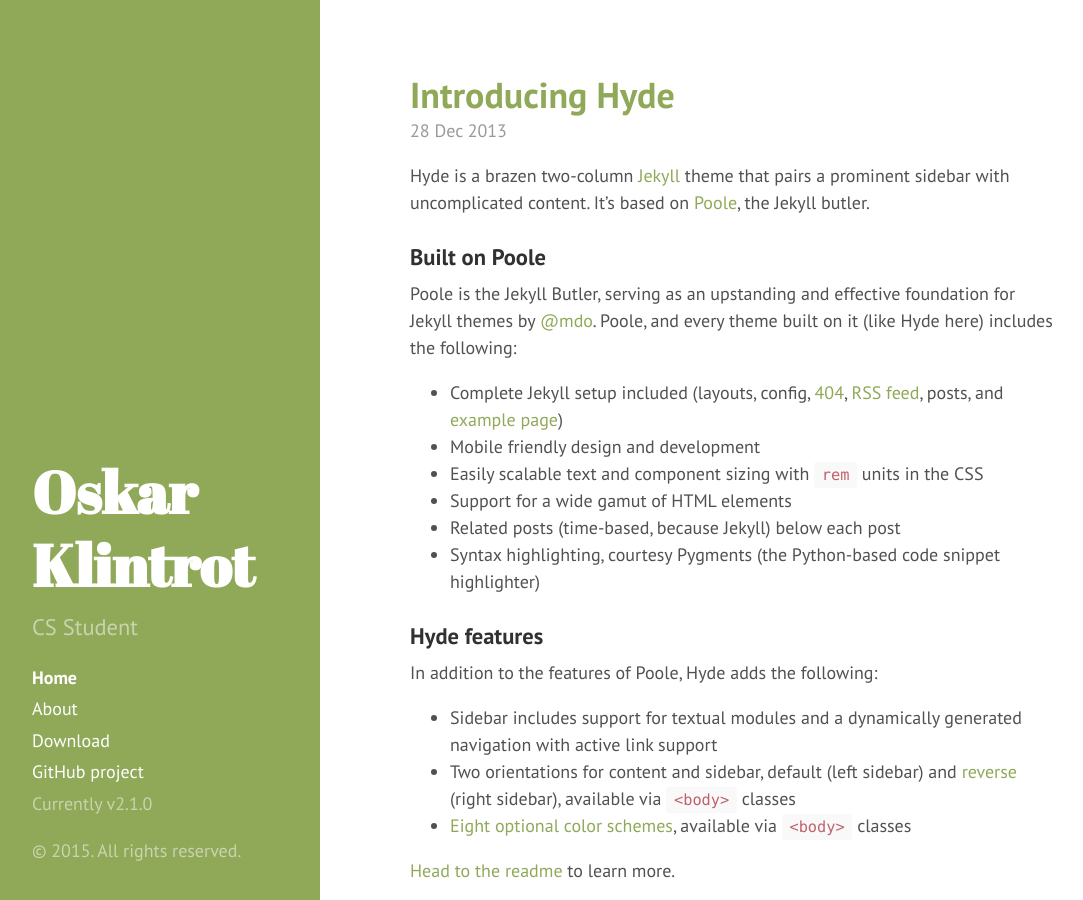
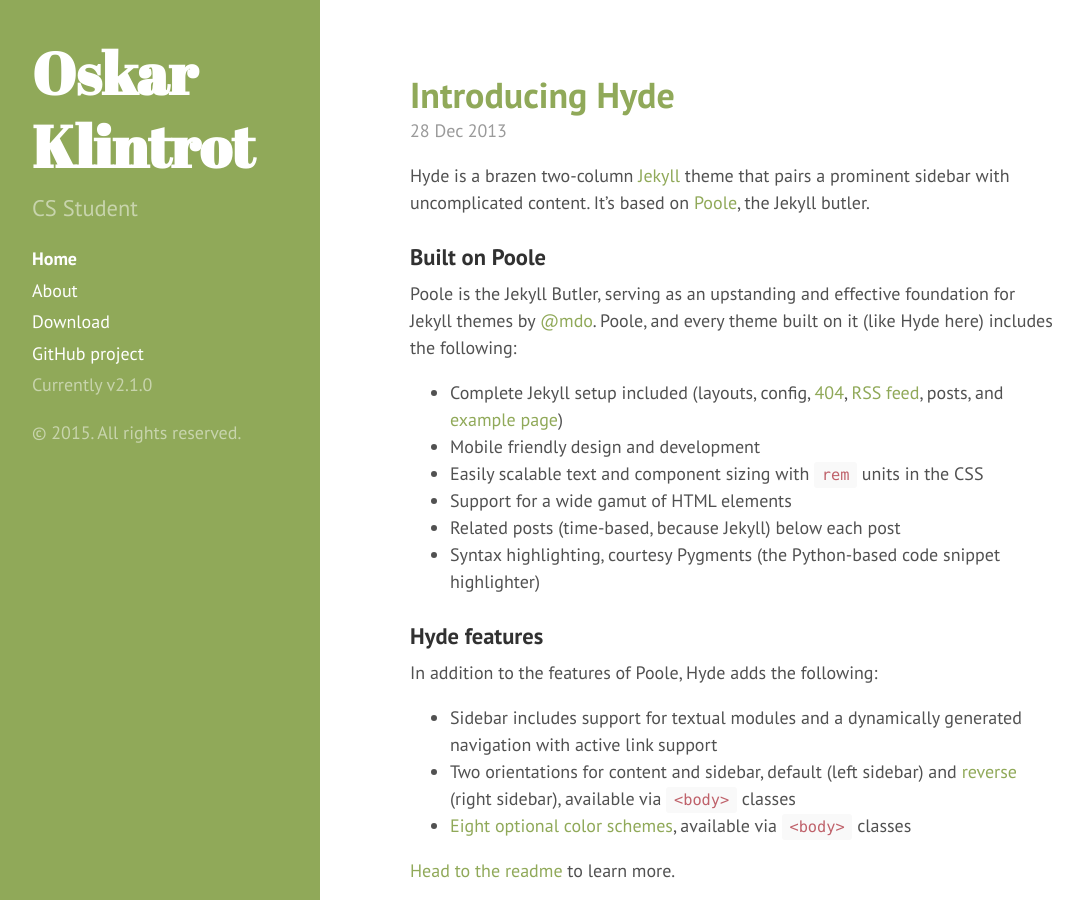
Before and after one commit to OskarKlintrotSkolarbeteWP14/2dv607.oskarklintrot.se, a Jekyll site: the page built from index.html, in a window 1280 px wide and 900 px high. Shown: the whole window, without its empty margins (4-1087 px from the left). Built offline with Jekyll 4.4.1, drawn with Linux system fonts in a browser that asks for light colours; Markdown is read by kramdown in place of the engine named in the settings; the list of posts is cut into pages by our own code.

Commit message:
Update sidebar.html

```diff
--- a/_includes/sidebar.html
+++ b/_includes/sidebar.html
@@ -1,5 +1,5 @@
 <div class="sidebar">
-  <div class="container <!-- sidebar-sticky -->">
+  <div class="container"> <!-- In order to make the sidebar sticky, add .sidebar-sticky -->
     <div class="sidebar-about">
       <h1>
         <a href="{{ site.baseurl }}">
```
